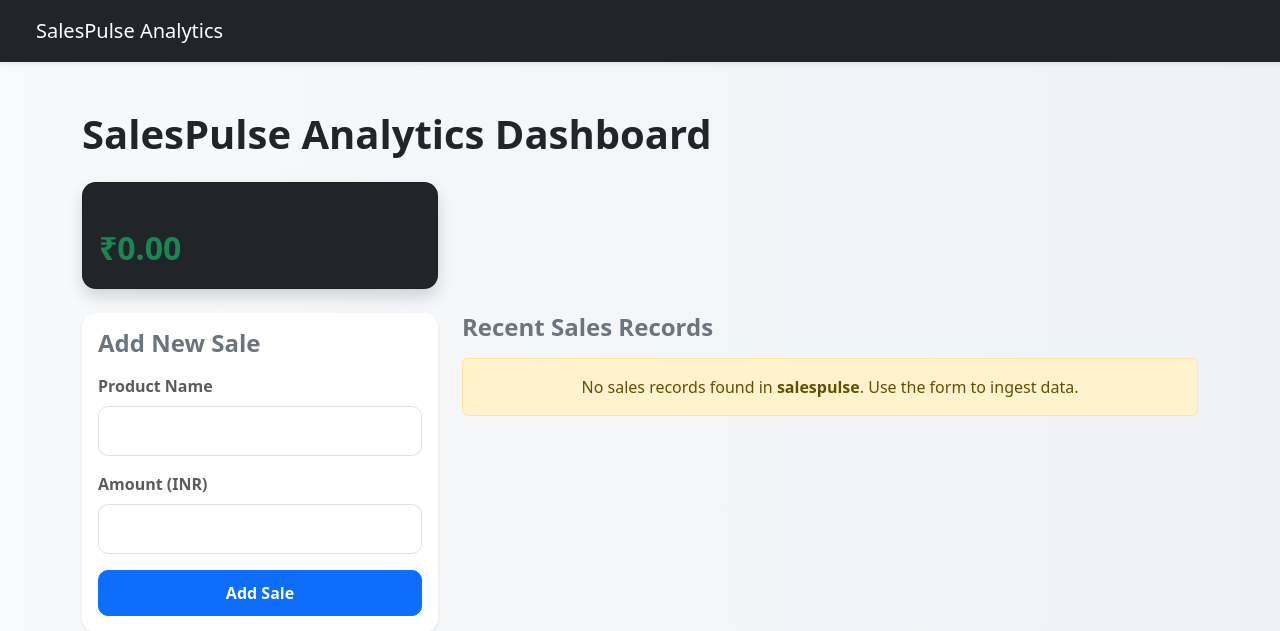
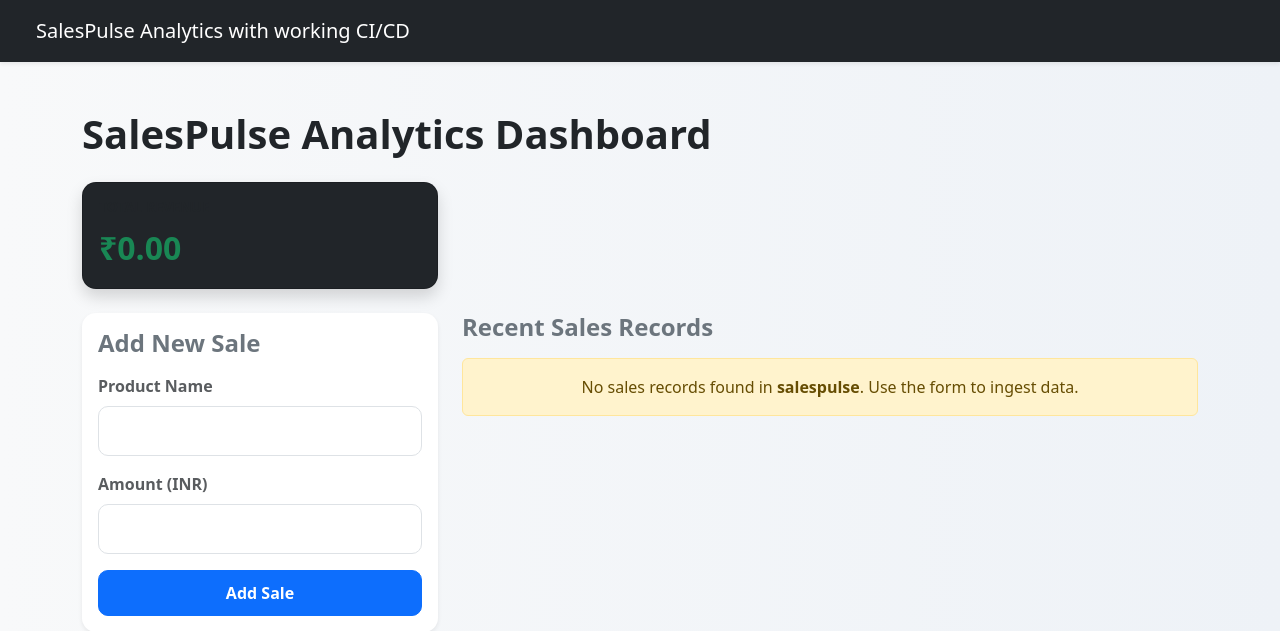
Before and after one commit to Ares2211/aws-project-3, a Flask app: page / in a window 1280 px wide. Shown: the top 631 px of the page. Run offline with Flask 3, Linux system fonts and the light colour scheme; data that the repository does not hold is empty.

Commit message:
Title of website updated

```diff
--- a/app/templates/dashboard.html
+++ b/app/templates/dashboard.html
@@ -13,7 +13,7 @@
 
     <nav class="navbar navbar-dark bg-dark shadow-sm">
         <div class="container-fluid">
-            <span class="navbar-brand mb-0 h1">SalesPulse Analytics</span>
+            <span class="navbar-brand mb-0 h1">SalesPulse Analytics with working CI/CD</span>
         </div>
     </nav>
 
```
